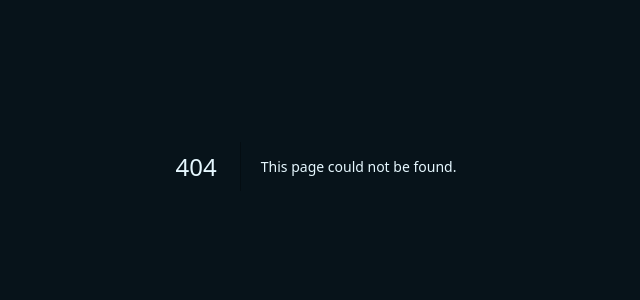
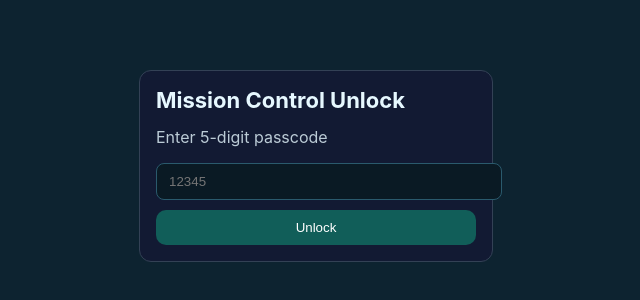
Before and after one commit to joe0332/mc, a Next.js app: page /unlock in a window 1280 px wide. Before the commit this address had no page. Shown: the part 234-534 px from the top of the page, without its empty margins (324-964 px from the left). Built offline with nearby package versions, Linux system fonts and the light colour scheme.

Commit message:
Add 5-digit session passcode gate for Mission Control

```diff
--- /dev/null
+++ b/app/api/auth/logout/route.js
@@ -0,0 +1,6 @@
+import { cookies } from 'next/headers'
+
+export async function POST() {
+  cookies().delete('mc_unlock')
+  return Response.json({ ok: true })
+}
--- /dev/null
+++ b/app/unlock/page.js
@@ -0,0 +1,50 @@
+'use client'
+
+import { useState } from 'react'
+
+export default function UnlockPage() {
+  const [code, setCode] = useState('')
+  const [err, setErr] = useState('')
+  const [busy, setBusy] = useState(false)
+
+  async function submit(e) {
+    e.preventDefault()
+    setBusy(true)
+    setErr('')
+    try {
+      const next = new URLSearchParams(window.location.search).get('next') || '/'
+      const res = await fetch('/api/auth/unlock', {
+        method: 'POST',
+        headers: { 'Content-Type': 'application/json' },
+        body: JSON.stringify({ code, next })
+      })
+      const json = await res.json()
+      if (!res.ok || !json?.ok) throw new Error(json?.error || 'Invalid code')
+      window.location.href = json.next || '/'
+    } catch (e2) {
+      setErr(e2.message)
+    } finally {
+      setBusy(false)
+    }
+  }
+
+  return (
+    <main style={{ minHeight: '100vh', display: 'grid', placeItems: 'center', background: '#0b1020', color: '#e8ecf3', fontFamily: 'Inter, Segoe UI, sans-serif' }}>
+      <form onSubmit={submit} style={{ width: 320, background: '#121a33', border: '1px solid #334155', borderRadius: 12, padding: 16 }}>
+        <h1 style={{ marginTop: 0, fontSize: 22 }}>Mission Control Unlock</h1>
+        <p style={{ opacity: 0.8, marginTop: 4 }}>Enter 5-digit passcode</p>
+        <input
+          value={code}
+          onChange={(e) => setCode(e.target.value.replace(/\D/g, '').slice(0, 5))}
+          inputMode='numeric'
+          placeholder='12345'
+          style={{ width: '100%', padding: '10px 12px', borderRadius: 8, border: '1px solid #334155', background: '#0b1020', color: '#e8ecf3' }}
+        />
+        {err && <div style={{ marginTop: 8, color: '#fca5a5', fontSize: 13 }}>{err}</div>}
+        <button disabled={busy || code.length !== 5} style={{ marginTop: 10, width: '100%', border: 0, borderRadius: 8, padding: '10px 12px', background: '#2563eb', color: 'white', cursor: 'pointer' }}>
+          {busy ? 'Unlocking…' : 'Unlock'}
+        </button>
+      </form>
+    </main>
+  )
+}
```
Also changed, not shown: app/api/auth/unlock/route.js (added, +27 -0 lines), middleware.js (added, +35 -0 lines).
